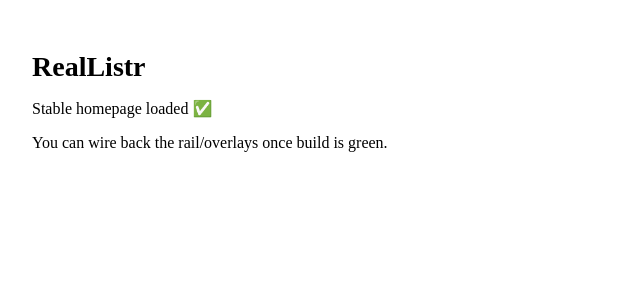
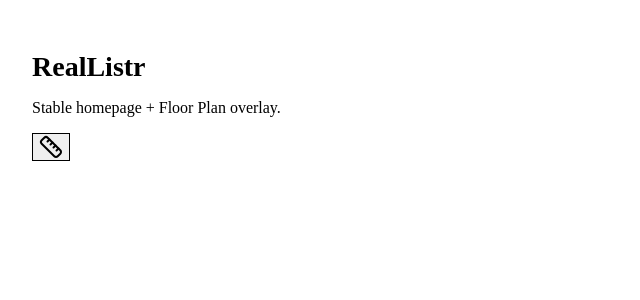
Before and after one commit to RealListr/reallistr-web, a Next.js app: page / in a window 1280 px wide. Shown: the top 300 px of the page, without its empty margins (0-640 px from the left). Built offline with nearby package versions, Linux system fonts and the light colour scheme.

Commit message:
stable-rail: add minimal right-rail and floating FloorPlan overlay

```diff
--- a/src/components/rail/FloorPlanOverlay.tsx
+++ b/src/components/rail/FloorPlanOverlay.tsx
@@ -1,19 +1,18 @@
 import * as React from "react";
-import Icon from "@/app/components/Icon";
 
 type OpenEvt = CustomEvent<{ src: string }>;
 
 export default function FloorPlanOverlay() {
   const [open, setOpen] = React.useState(false);
-  const [src, setSrc] = React.useState<string>("");
+  const [src, setSrc] = React.useState("/images/floorplan-demo.svg");
+  const [err, setErr] = React.useState(false);
 
   React.useEffect(() => {
     const handler = (e: Event) => {
       const ce = e as OpenEvt;
-      if (ce?.detail?.src) {
-        setSrc(ce.detail.src);
+      setErr(false);
+      if (ce?.detail?.src) setSrc(ce.detail.src);
       setOpen(true);
-      }
     };
     window.addEventListener("open-floor-plan", handler as EventListener);
     return () => window.removeEventListener("open-floor-plan", handler as EventListener);
@@ -29,19 +28,50 @@ export default function FloorPlanOverlay() {
 
   return (
     <>
-      <div className="fixed inset-0 z-[80] bg-black/40 backdrop-blur-[2px]" onClick={() => setOpen(false)} />
+      {/* backdrop */}
       <div
-        className="fixed z-[81] bg-white shadow-[0_24px_80px_rgba(0,0,0,0.24)] rounded-2xl overflow-hidden"
-        style={{ width: "75vw", height: "75vh", left: "50%", top: "50%", transform: "translate(-50%,-50%)" }}
+        className="fixed inset-0 z-[80] bg-black/40 backdrop-blur-[2px]"
+        onClick={() => setOpen(false)}
+      />
+      {/* centered modal */}
+      <div
+        className="fixed left-1/2 top-[44%] z-[81] -translate-x-1/2 -translate-y-1/2 w-[75vw] h-[65vh]
+                   bg-white shadow-[0_24px_80px_rgba(0,0,0,0.24)] rounded-2xl overflow-hidden border border-black/5"
       >
-        <img src={src} alt="Floor plan" className="h-full w-full object-contain bg-white" loading="eager" decoding="async" />
+        <div className="relative h-full w-full grid place-items-center">
+          {!err ? (
+            // eslint-disable-next-line @next/next/no-img-element
+            <img
+              src={src}
+              alt="Floor plan"
+              className="h-full w-full object-contain bg-white"
+              onError={() => setErr(true)}
+            />
+          ) : (
+            <div className="text-sm text-neutral-600">
+              Couldn’t load the floor plan.{" "}
+              <button
+                onClick={() => {
+                  setErr(false);
+                  setSrc((s) => s);
+                }}
+                className="underline"
+              >
+                Retry
+              </button>
+            </div>
+          )}
+
           <button
             aria-label="Close"
             onClick={() => setOpen(false)}
-          className="absolute right-4 top-4 grid h-10 w-10 place-items-center rounded-xl border border-black/5 bg-white/90 backdrop-blur-md outline-none focus-visible:ring-2 focus-visible:ring-black/20"
+            className="absolute right-4 top-4 grid h-10 w-10 place-items-center rounded-xl
+                       border border-black/5 bg-white/90 backdrop-blur-md hover:shadow
+                       outline-none focus-visible:ring-2 focus-visible:ring-black/20"
           >
-          <Icon name="x" className="h-5 w-5" />
+            ✕
           </button>
+        </div>
       </div>
     </>
   );
--- /dev/null
+++ b/src/components/rail/Rail.tsx
@@ -0,0 +1,28 @@
+import * as React from "react";
+import { Ruler } from "lucide-react";
+
+export default function Rail() {
+  const btn =
+    "grid h-12 w-12 place-items-center rounded-2xl border border-black/5 " +
+    "bg-white/90 backdrop-blur-md transform-gpu will-change-transform " +
+    "transition-[transform,box-shadow,opacity] duration-200 ease-out " +
+    "hover:shadow-[0_10px_36px_rgba(0,0,0,0.12)] active:translate-y-[1px] " +
+    "outline-none focus-visible:ring-2 focus-visible:ring-black/20";
+
+  return (
+    <div className="fixed right-4 top-20 z-[70] flex flex-col gap-3">
+      <button
+        aria-label="Floor Plan"
+        className={btn}
+        onClick={() => {
+          const ev = new CustomEvent("open-floor-plan", {
+            detail: { src: "/images/floorplan-demo.svg" },
+          });
+          window.dispatchEvent(ev);
+        }}
+      >
+        <Ruler className="h-5 w-5" aria-hidden />
+      </button>
+    </div>
+  );
+}
--- a/src/pages/index.tsx
+++ b/src/pages/index.tsx
@@ -1,9 +1,14 @@
+import Rail from "@/components/rail/Rail";
+import FloorPlanOverlay from "@/components/rail/FloorPlanOverlay";
+
 export default function Home() {
   return (
     <main style={{ padding: 24 }}>
       <h1 style={{ fontSize: 28, fontWeight: 700, marginBottom: 8 }}>RealListr</h1>
-      <p>Stable homepage loaded ✅</p>
-      <p>You can wire back the rail/overlays once build is green.</p>
+      <p>Stable homepage + Floor Plan overlay.</p>
+
+      <Rail />
+      <FloorPlanOverlay />
     </main>
   );
 }
```
Also changed, not shown: public/images/floorplan-demo.svg (added). Lines whose indentation alone changed are shown as unchanged.
